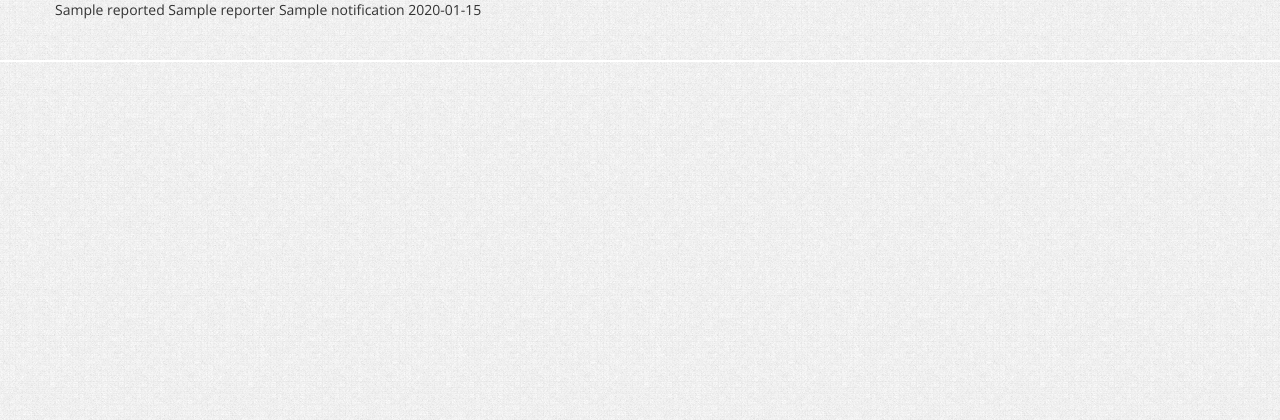
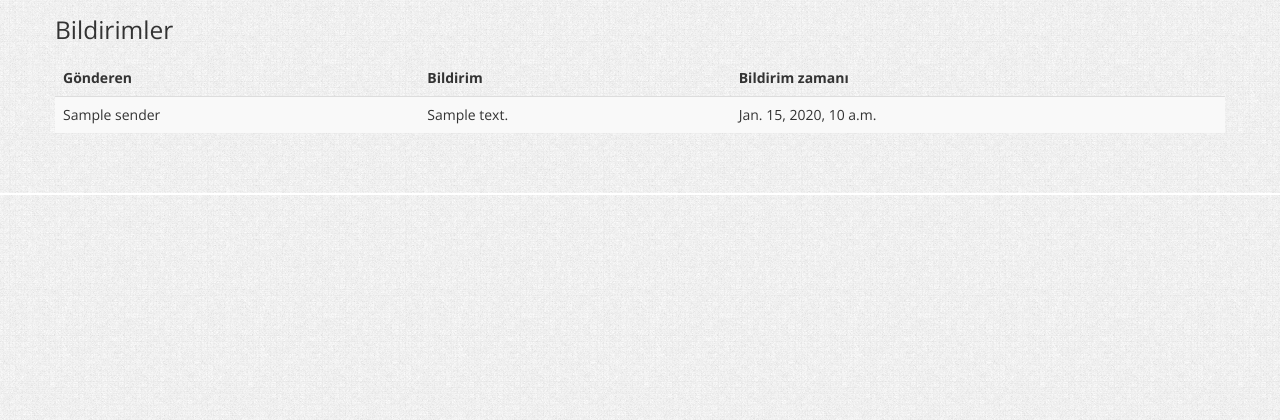
Before and after one commit to zekzekus/GeziMeclise, a Django app: template gezimeclise/templates/notifications/notification_list.html in a window 1280 px wide. Shown: the part 146-566 px from the top of the page. Run offline with Django 3.2, Linux system fonts and the light colour scheme; the template is opened without the code that fills it: most values are stand-ins (such as "Sample title", 1, 10 or a date in 2020); parts of the project's set-up code (start-up, migrations or seed data) failed here and were passed over; some libraries are stand-ins or nearby versions.

Commit message:
general fixes for templates. notifications and profile views

```diff
--- a/gezimeclise/notifications/models.py
+++ b/gezimeclise/notifications/models.py
@@ -12,8 +12,8 @@ NOTIFICATIONS_CHOICES = (
 )
 
 NOTIFICATION_TEMPLATES = {
-    NOTIFICATIONS_TYPE_NEW_USER: "%(username)s is now here.",
-    NOTIFICATIONS_TYPE_SUPPORT: "%(username)s is supporting you now.",
+    NOTIFICATIONS_TYPE_NEW_USER: "%(username)s artık burada.",
+    NOTIFICATIONS_TYPE_SUPPORT: "%(username)s seni destekliyor.",
 }
 
 
--- a/gezimeclise/templates/index.html
+++ b/gezimeclise/templates/index.html
@@ -1,4 +1,4 @@
-{% extends "base.html" %}
+bence {% extends "base.html" %}
 
 
 {% block full_page_banner %}
--- a/gezimeclise/templates/notifications/notification_list.html
+++ b/gezimeclise/templates/notifications/notification_list.html
@@ -1,10 +1,24 @@
 {% extends "base.html" %}
 
     {% block content %}
-        {% for i in notification_list %}
-            {{ i.reported }}
-            {{ i.reporter }}
-            {{ i.notification }}
-            {{ i.datecreated }}
+
+       <p><h3>Bildirimler</h3></p>
+       <table class="table table-striped">
+            <thead>
+            <tr>
+                <th> Gönderen </th>
+                <th> Bildirim </th>
+                <th> Bildirim zamanı </th>
+           </tr>
+            </thead>
+            <tbody>
+            {% for i in notification_list %}
+            <tr>
+            <td>{{ i.sender }}</td>
+            <td>{{ i.as_text }}</td>
+            <td>{{ i.date_created }}</td>
+            </tr>
+            </tbody>
+            </table>
         {% endfor %}
     {% endblock %}
--- a/gezimeclise/templates/profile/profile_detail.html
+++ b/gezimeclise/templates/profile/profile_detail.html
@@ -27,7 +27,7 @@
                 <p class="count">
                     <strong>{{ object.supporters.all.count }}</strong>
                     destek
-	                       {% if not request.user == object %}
+	                       {% if user.is_authenticated and not request.user == object %}
                 <div class="support-action" id="id_div_unsupport" {% if not object in user.supports.all %}style="display:none"{% endif %}>
                     Bu adayı destekliyorsun!
                     <a class="support" data-username="{{ object.username }}" data-support="-">Desteğimi çekmek istiyorum.</a>
```
Also changed, not shown: gezimeclise/profiles/views.py (+4 -5 lines), gezimeclise/templates/profile/friends_list.html (+0 -18 lines).
